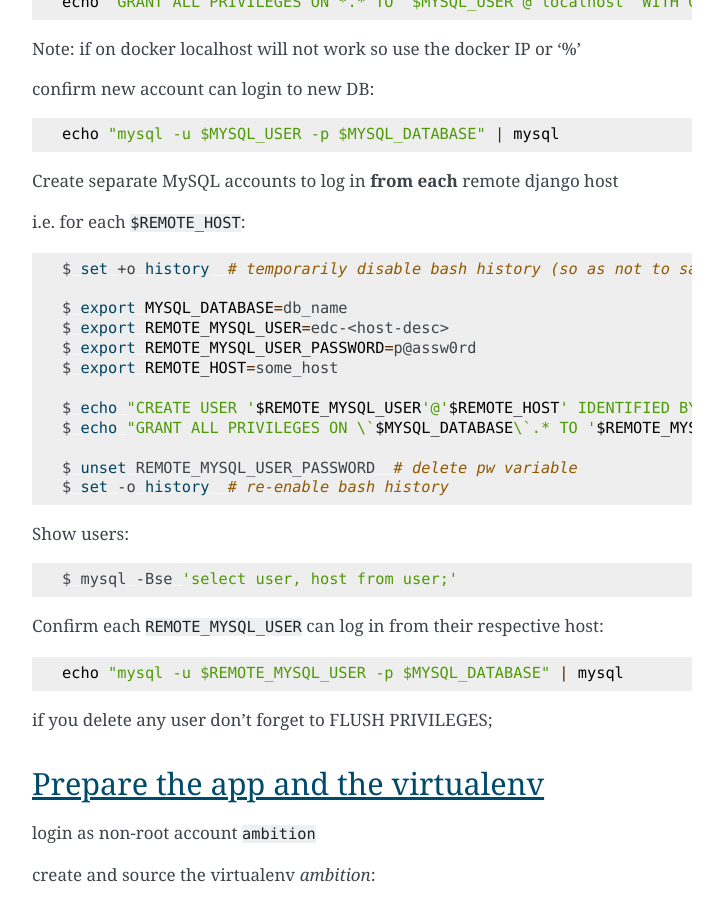
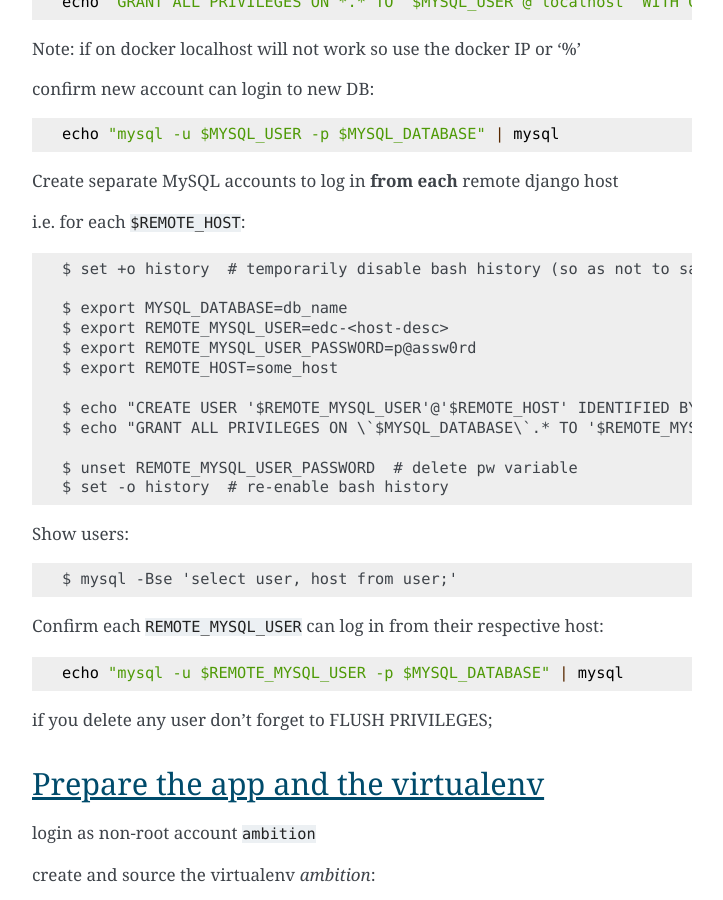
Before and after one commit to clinicedc/edc, a Sphinx documentation site: the page built from docs/README.rst, in a window 1280 px wide and 900 px high, scrolled down 2157 px. Shown: the whole window, without its empty margins (388-1111 px from the left). Built offline with Sphinx 7.4.7, drawn with Linux system fonts in a browser that asks for light colours.

Commit message:
Use code blocks consistently

```diff
--- a/docs/README.rst
+++ b/docs/README.rst
@@ -113,9 +113,7 @@
 
 Create separate MySQL accounts to log in **from each** remote django host
 
-i.e. for each ``$REMOTE_HOST``:
-
-.. code-block:: bash
+i.e. for each ``$REMOTE_HOST``::
 
     $ set +o history  # temporarily disable bash history (so as not to save pw)
 
@@ -130,9 +128,7 @@
     $ unset REMOTE_MYSQL_USER_PASSWORD  # delete pw variable
     $ set -o history  # re-enable bash history
 
-Show users:
-
-.. code-block:: bash
+Show users::
 
     $ mysql -Bse 'select user, host from user;'
 
```
